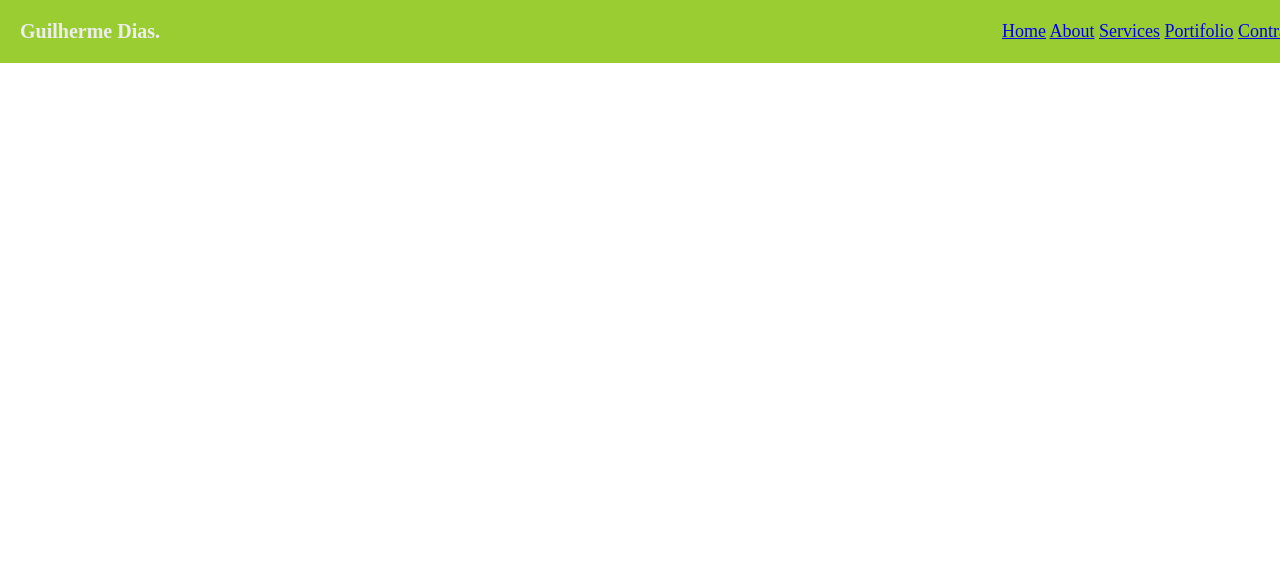
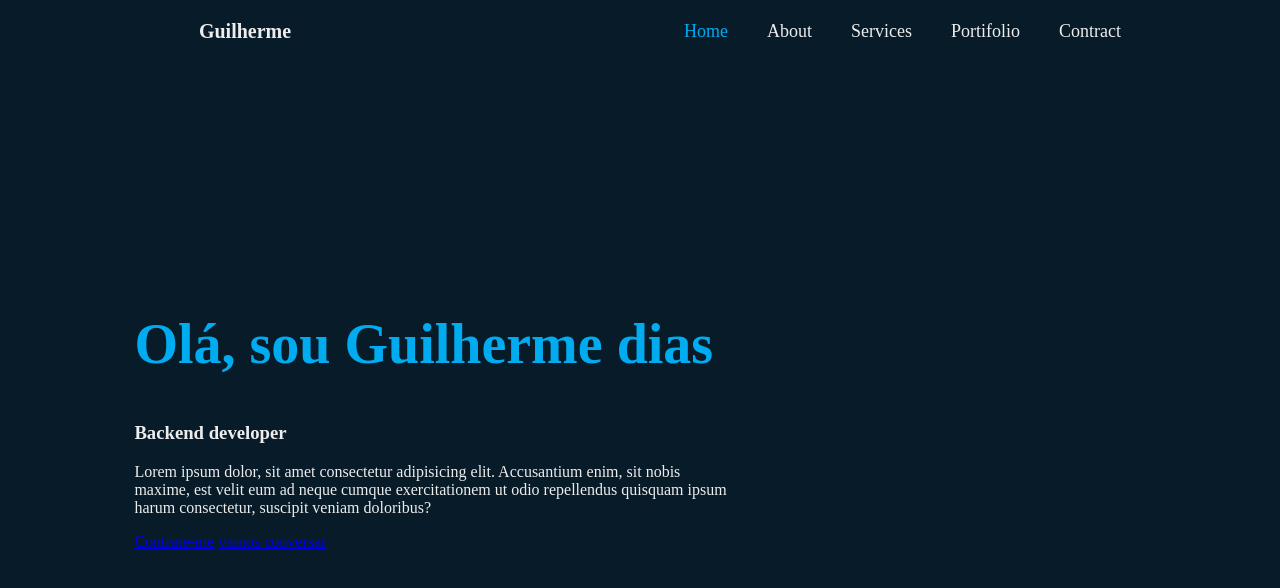
Before and after one commit to Guizaoo/portfolio, a plain HTML site: page index.html in a window 1280 px wide. Drawn offline with Linux system fonts and the light colour scheme.

Commit message:
commit de detalhes

```diff
--- a/index.html
+++ b/index.html
@@ -9,16 +9,29 @@
 
 <body>
     <header class="Header">
-        <a href="#" class="Logo">Guilherme Dias.</a>
+        <a href="#" class="Logo">Guilherme</a>
 
-        <nav class="Navbar">
-            <a href="#">Home</a>
+        <nav class="navbar">
+            <a href="#" class="active">Home</a>
             <a href="#">About</a>
             <a href="#">Services</a>
             <a href="#">Portifolio</a>
             <a href="#">Contract</a>
         </nav>
     </header>
+    <section class="home">
+        <div class="home-content">
+            <h1>Olá, sou Guilherme dias</h1>
+            <h3>Backend developer</h2>
+            <p>Lorem ipsum dolor, sit amet consectetur adipisicing elit.
+            Accusantium enim, sit nobis maxime, est velit eum ad neque cumque exercitationem ut odio repellendus quisquam ipsum harum consectetur,
+            suscipit veniam doloribus?</p>
+            <div class="btn-box">
+                <a href="#">Contrate-me</a>
+                <a href="#">vamos conversar</a>
+            </div>
+        </div>
+    </section>
 </body>
 
 </html>
--- a/style.css
+++ b/style.css
@@ -1,3 +1,11 @@
+
+
+body {
+    background-color: #081b29; /* Cor do background*/
+    color: #ededed;
+}
+
+
 /*Topo da pag*/
 .Header {
     position: fixed;
@@ -5,9 +13,9 @@
     left: 0;
     width: 100%;
     padding: 20px;
-    background: yellowgreen;
+    background: transparent;
     display: flex;
-    justify-content: space-between;
+    justify-content: space-around;
     align-items: center;
     z-index: 100;
 }
@@ -19,9 +27,33 @@
     font-weight: 600;
 }
 
-.Navbar {
+.navbar a {
     font-size: 18px;
     color: #ededed;
     text-decoration: none;
     font-weight: 500;
+    margin-left: 35px;
+    transition: .3s;
 }
+
+.navbar a:hover,
+.navbar a.active {
+    color: #00abf0;
+}
+
+.home {
+    height: 100vh;
+    display: flex;
+    align-items: center;
+    padding: 0 10%;
+}
+
+.home-content {
+    max-width: 600px;
+}
+
+.home-content h1 {
+    font-size: 56px;
+    font-weight: 700;
+    color: #00abf0;
+}
```
